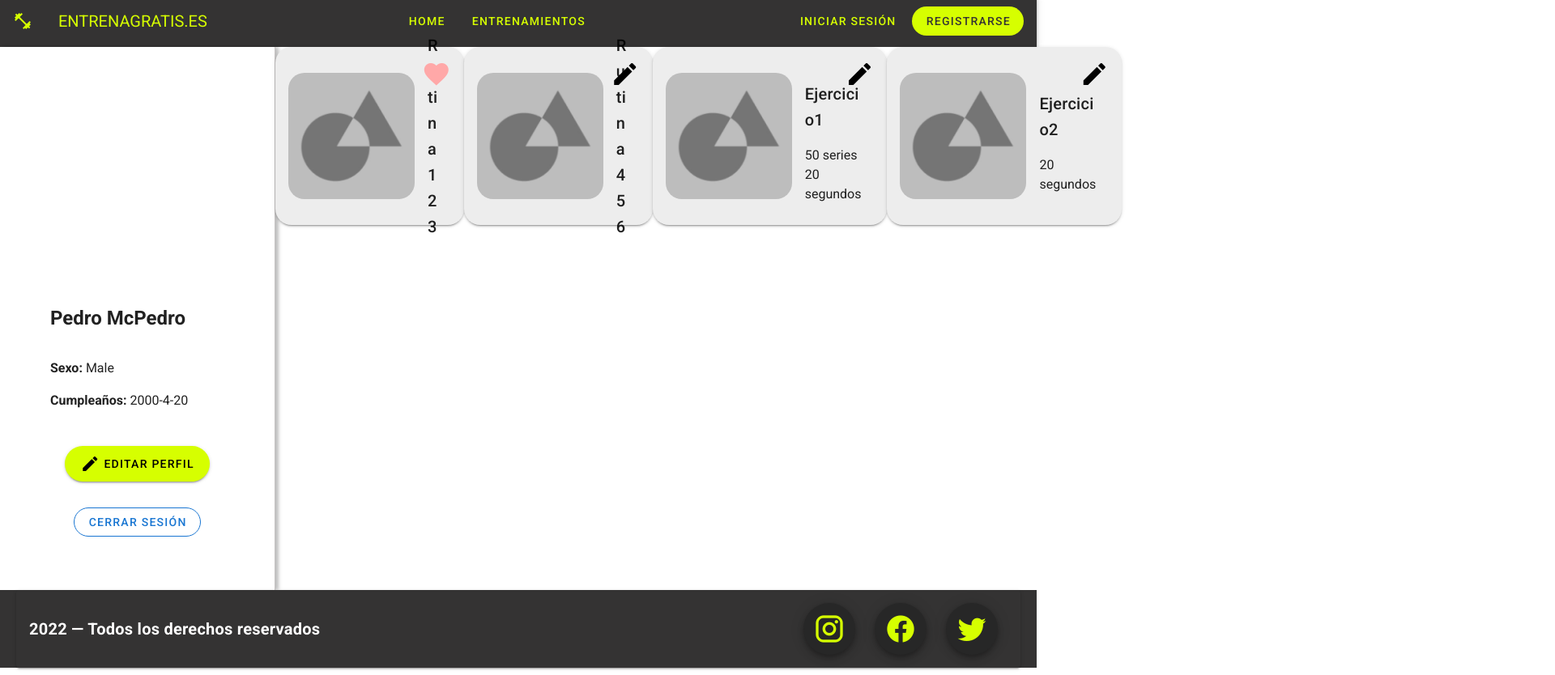
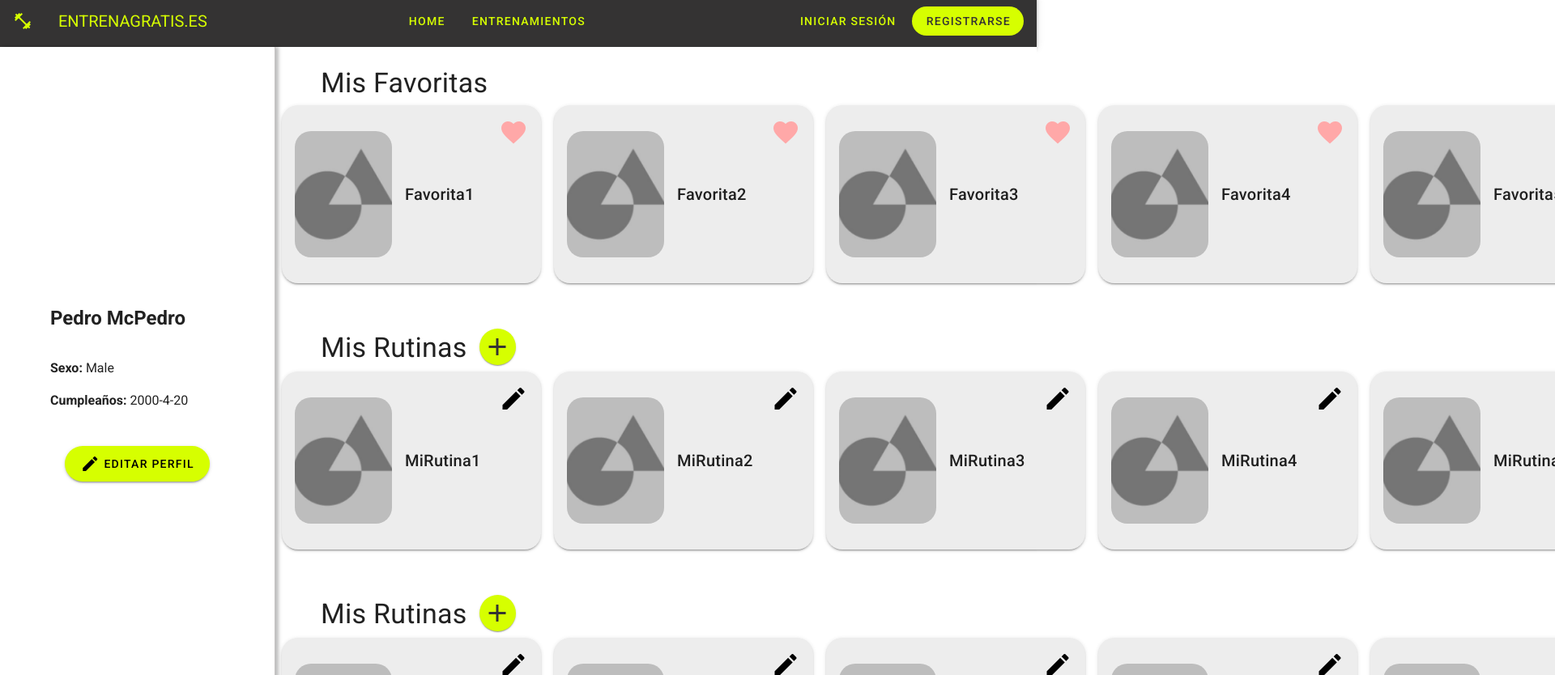
Before and after one commit to TomyMarengo/GYM-Web-App, a Vue app: page /#/perfil in a window 1280 px wide. Shown: the part 6-840 px from the top of the page at 81% size, 1920 px wide, since content can reach past the window. Built offline with nearby package versions, Linux system fonts and the light colour scheme; a web font is replaced by a local one.

Commit message:
Organized cards in data-driven layouts

```diff
--- a/src/components/profile/SmallCard.vue
+++ b/src/components/profile/SmallCard.vue
@@ -1,7 +1,7 @@
 <template>
   <v-card class="card py-8 px-4" width="320px" height="220px" color="#EDEDED">
     <div class="main-div">
-      <img :src="image" style="border-radius: 20px; height: 100%; aspect-ratio: 1" alt="profile picture"/>
+      <img :src="image" style="border-radius: 20px; height: 100%; width: 120px; object-fit: cover;"/>
       <div class="content-div">
         <slot/>
       </div>
@@ -31,8 +31,7 @@ export default {
 }
 </script>
 
-<style scoped>
-.card {
+<style scoped>.card {
   box-sizing: border-box;
 
   /* Auto layout */
--- a/src/pages/ProfilePage.vue
+++ b/src/pages/ProfilePage.vue
@@ -41,12 +41,40 @@
       <v-btn v-if="!isEditingProfile" class="ma-4" rounded color="tertiary white--text" outlined :disabled="isLoggingOut" @click.prevent="logoutClicked">Cerrar Sesión</v-btn>
     </v-sheet>
 
-    <small-favorite-card :routine="{ name: 'Rutina123' }" :id="1" @icon-click="onRoutineUnfavorited"/>
-    <small-routine-card :routine="{ name: 'Rutina456' }" :id="1" @icon-click="onRoutineEditClicked"/>
-    <small-exercise-card :exercise="{ name: 'Ejercicio1', series: 50, seconds: 20 }"/>
-    <small-exercise-card :exercise="{ name: 'Ejercicio2', seconds: 20 }"/>
+    <div class="content-div my-6">
+      <h1 class="display-1 ml-14">Mis Favoritas</h1>
+      <v-slide-group show-arrows>
+        <v-slide-item v-for="(routine, i) in myFavorites" :key="i">
+          <small-favorite-card class="ma-2" :routine="routine" :id="i" @icon-click="onRoutineUnfavorited"/>
+        </v-slide-item>
+      </v-slide-group>
 
-    <v-snackbar v-model="showSnackbar" :multi-line="true" :bottom="true" :absolute="true"
+      <div class="title-button-div ml-14 mt-12">
+        <h1 class="display-1">Mis Rutinas</h1>
+        <v-btn fab :elevation="1" color="primary" rounded height="45px" width="45px">
+          <v-icon large color="secondary">mdi-plus</v-icon>
+        </v-btn>
+      </div>
+      <v-slide-group show-arrows>
+        <v-slide-item v-for="(routine, i) in myRoutines" :key="i">
+          <small-routine-card class="ma-2" :routine="routine" :id="i" @icon-click="onEditRoutineClicked"/>
+        </v-slide-item>
+      </v-slide-group>
+
+      <div class="title-button-div ml-14 mt-12">
+        <h1 class="display-1">Mis Rutinas</h1>
+        <v-btn fab :elevation="1" color="primary" rounded height="45px" width="45px">
+          <v-icon large color="secondary">mdi-plus</v-icon>
+        </v-btn>
+      </div>
+      <v-slide-group show-arrows>
+        <v-slide-item v-for="(exercise, i) in myExercises" :key="i">
+          <small-exercise-card class="ma-2" :exercise="exercise" :id="i" @icon-click="onEditExerciseClicked"/>
+        </v-slide-item>
+      </v-slide-group>
+    </div>
+
+    <v-snackbar v-model="showSnackbar" :multi-line="true" :bottom="true"
                 :timeout="snackbarTimeout" color="tertiary">
       {{ snackbarMessage }}
     </v-snackbar>
@@ -78,6 +106,33 @@ export default {
     snackbarMessage: '',
     showSnackbar: false,
     snackbarTimeout: 5000,
+
+    myFavorites: [
+      { name: 'Favorita1' },
+      { name: 'Favorita2' },
+      { name: 'Favorita3' },
+      { name: 'Favorita4' },
+      { name: 'Favorita5' },
+      { name: 'Favorita6' },
+    ],
+
+    myRoutines: [
+      { name: 'MiRutina1' },
+      { name: 'MiRutina2' },
+      { name: 'MiRutina3' },
+      { name: 'MiRutina4' },
+      { name: 'MiRutina5' },
+      { name: 'MiRutina6' },
+    ],
+
+    myExercises: [
+      { name: 'MiEjercicio1', series: 20, seconds: 50 },
+      { name: 'MiEjercicio2', seconds: 70 },
+      { name: 'MiEjercicio3', series: 30 },
+      { name: 'MiEjercicio4', series: 20, seconds: 50 },
+      { name: 'MiEjercicio5', seconds: 70 },
+      { name: 'MiEjercicio6', series: 30 },
+    ],
   }),
 
   computed: {
@@ -127,8 +182,12 @@ export default {
       console.log('Routine unfavorited: ' + id);
     },
 
-    onRoutineEditClicked: function (id) {
+    onEditRoutineClicked: function (id) {
       console.log('Edit routine clicked: ' + id);
+    },
+
+    onEditExerciseClicked: function(id) {
+      console.log('Edit exercise clicked: ' + id);
     },
   }
 }
@@ -164,4 +223,20 @@ export default {
   /* Inside auto layout */
   flex: none;
 }
+
+.content-div {
+  /* Auto layout */
+  display: flex;
+  flex-direction: column;
+  align-items: flex-start;
+  overflow: clip;
+}
+
+.title-button-div {
+  /* Auto layout */
+  display: flex;
+  flex-direction: row;
+  align-items: center;
+  gap: 15px;
+}
 </style>
```
